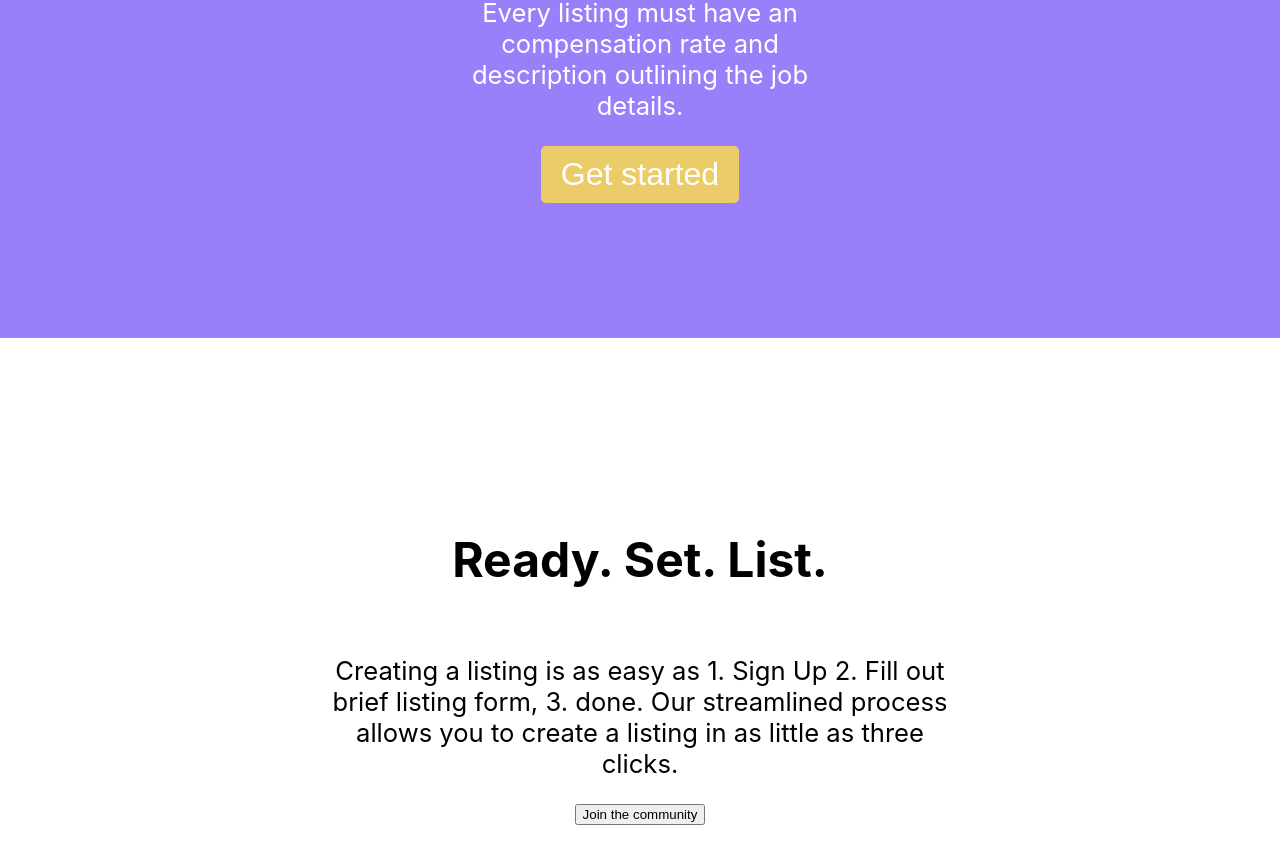
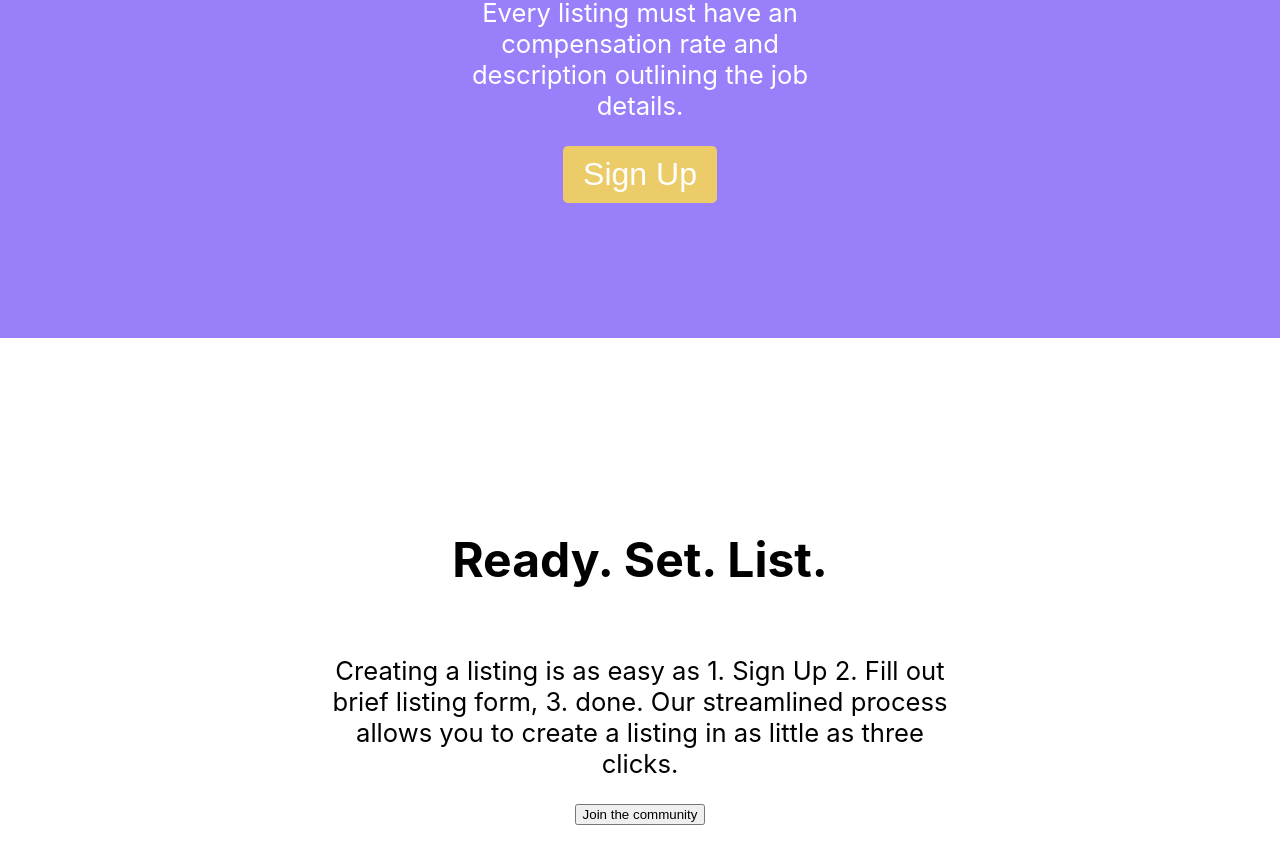
Before and after one commit to ItsAnyaS/Callbck, a React (Create React App) app in the folder client/: page / in a window 1280 px wide. Shown: the part 1007-1871 px from the top of the page. Built offline with nearby package versions, Linux system fonts and the light colour scheme; the HTML template or start-up script is replaced by a standard one.

Commit message:
added functionality to cta btn

```diff
--- a/client/src/components/Home.js
+++ b/client/src/components/Home.js
@@ -15,7 +15,7 @@ const navigate = useNavigate()
     <section id="cta-section">
         <h2>Never wonder how much you're getting paid.</h2>
         <p>Every listing must have an compensation rate and description outlining the job details.</p>
-        <button>Get started</button>
+        <button onClick={()=> {navigate('/signup')}} >Sign Up</button>
     </section>
     <section id='company-cta-section'>
         <h1>Ready.  Set.  List.</h1>
```
